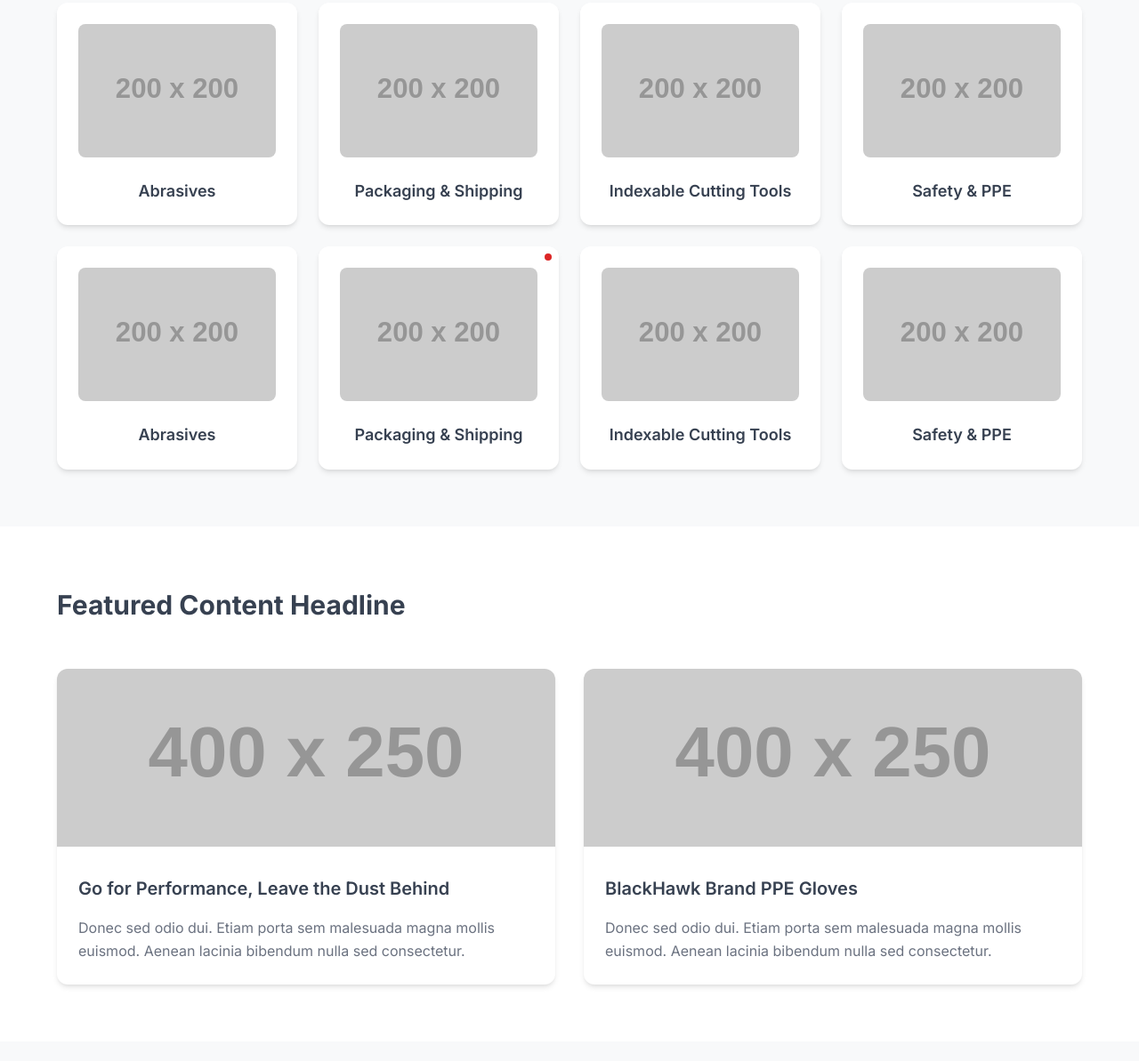
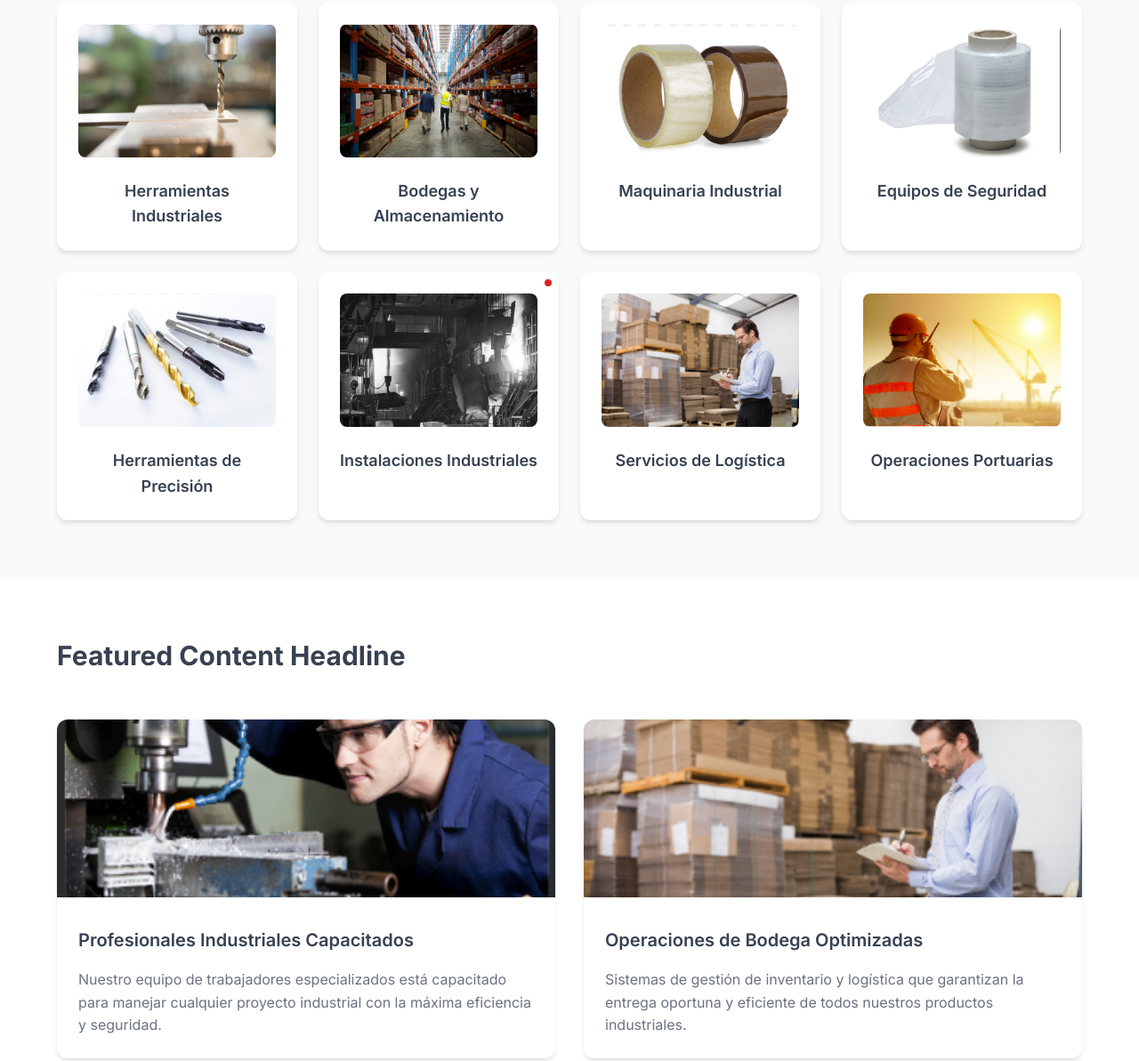
Before and after one commit to MrSombra203/Prueba, a plain HTML site: page index.html in a window 1280 px wide. Shown: the part 778-1971 px from the top of the page at 89% size. Drawn offline with Linux system fonts and the light colour scheme; placeholder pictures from the web are drawn by us.

Commit message:
Se agragaron imagenes en un archivo imagen y se les agrego en la pagina modificando las segciones segun lo nesesitaba cada imagen.

```diff
--- a/index.html
+++ b/index.html
@@ -75,51 +75,51 @@
             <div class="category-grid">
                 <div class="category-card">
                     <div class="category-card__image">
-                        <img src="https://via.placeholder.com/200x200/cccccc/666666?text=Abrasives" alt="Abrasives">
+                        <img src="Imagenes/Imagen heramientas.png" alt="Herramientas Industriales">
                     </div>
-                    <h3 class="category-card__name">Abrasives</h3>
+                    <h3 class="category-card__name">Herramientas Industriales</h3>
                 </div>
                 <div class="category-card">
                     <div class="category-card__image">
-                        <img src="https://via.placeholder.com/200x200/cccccc/666666?text=Packaging" alt="Packaging & Shipping">
+                        <img src="Imagenes/Imagen Bodegas.png" alt="Bodegas y Almacenamiento">
                     </div>
-                    <h3 class="category-card__name">Packaging & Shipping</h3>
+                    <h3 class="category-card__name">Bodegas y Almacenamiento</h3>
                 </div>
                 <div class="category-card">
                     <div class="category-card__image">
-                        <img src="https://via.placeholder.com/200x200/cccccc/666666?text=Cutting+Tools" alt="Indexable Cutting Tools">
+                        <img src="Imagenes/Imagen masquin.png" alt="Maquinaria Industrial">
                     </div>
-                    <h3 class="category-card__name">Indexable Cutting Tools</h3>
+                    <h3 class="category-card__name">Maquinaria Industrial</h3>
                 </div>
                 <div class="category-card">
                     <div class="category-card__image">
-                        <img src="https://via.placeholder.com/200x200/cccccc/666666?text=Safety+PPE" alt="Safety & PPE">
+                        <img src="Imagenes/Imagen Ciinta portectora.png" alt="Equipos de Seguridad">
                     </div>
-                    <h3 class="category-card__name">Safety & PPE</h3>
+                    <h3 class="category-card__name">Equipos de Seguridad</h3>
                 </div>
                 <div class="category-card">
                     <div class="category-card__image">
-                        <img src="https://via.placeholder.com/200x200/cccccc/666666?text=Abrasives" alt="Abrasives">
+                        <img src="Imagenes/Imagen puntas de destornillador.png" alt="Herramientas de Precisión">
                     </div>
-                    <h3 class="category-card__name">Abrasives</h3>
+                    <h3 class="category-card__name">Herramientas de Precisión</h3>
                 </div>
                 <div class="category-card category-card--new">
                     <div class="category-card__image">
-                        <img src="https://via.placeholder.com/200x200/cccccc/666666?text=Packaging" alt="Packaging & Shipping">
+                        <img src="Imagenes/Imagen fabrica.png" alt="Instalaciones Industriales">
                     </div>
-                    <h3 class="category-card__name">Packaging & Shipping</h3>
+                    <h3 class="category-card__name">Instalaciones Industriales</h3>
                 </div>
                 <div class="category-card">
                     <div class="category-card__image">
-                        <img src="https://via.placeholder.com/200x200/cccccc/666666?text=Cutting+Tools" alt="Indexable Cutting Tools">
+                        <img src="Imagenes/Imagen Trabajador en bodegas.png" alt="Servicios de Logística">
                     </div>
-                    <h3 class="category-card__name">Indexable Cutting Tools</h3>
+                    <h3 class="category-card__name">Servicios de Logística</h3>
                 </div>
                 <div class="category-card">
                     <div class="category-card__image">
-                        <img src="https://via.placeholder.com/200x200/cccccc/666666?text=Safety+PPE" alt="Safety & PPE">
+                        <img src="Imagenes/Imagen Trabajador en porto.png" alt="Operaciones Portuarias">
                     </div>
-                    <h3 class="category-card__name">Safety & PPE</h3>
+                    <h3 class="category-card__name">Operaciones Portuarias</h3>
                 </div>
             </div>
         </div>
@@ -132,22 +132,22 @@
             <div class="featured-content__grid">
                 <div class="content-card">
                     <div class="content-card__image">
-                        <img src="https://via.placeholder.com/400x250/cccccc/666666?text=Performance" alt="Go for Performance">
+                        <img src="Imagenes/Imagen Tranadador.png" alt="Trabajador Industrial">
                     </div>
-                    <h3 class="content-card__title">Go for Performance, Leave the Dust Behind</h3>
+                    <h3 class="content-card__title">Profesionales Industriales Capacitados</h3>
                     <p class="content-card__description">
-                        Donec sed odio dui. Etiam porta sem malesuada magna mollis euismod.
-                        Aenean lacinia bibendum nulla sed consectetur.
+                        Nuestro equipo de trabajadores especializados está capacitado para manejar
+                        cualquier proyecto industrial con la máxima eficiencia y seguridad.
                     </p>
                 </div>
                 <div class="content-card">
                     <div class="content-card__image">
-                        <img src="https://via.placeholder.com/400x250/cccccc/666666?text=PPE+Gloves" alt="BlackHawk Brand PPE Gloves">
+                        <img src="Imagenes/Imagen Trabajador en bodegas.png" alt="Operaciones de Bodega">
                     </div>
-                    <h3 class="content-card__title">BlackHawk Brand PPE Gloves</h3>
+                    <h3 class="content-card__title">Operaciones de Bodega Optimizadas</h3>
                     <p class="content-card__description">
-                        Donec sed odio dui. Etiam porta sem malesuada magna mollis euismod.
-                        Aenean lacinia bibendum nulla sed consectetur.
+                        Sistemas de gestión de inventario y logística que garantizan la entrega
+                        oportuna y eficiente de todos nuestros productos industriales.
                     </p>
                 </div>
             </div>
@@ -185,31 +185,31 @@
                 <div class="carousel__content">
                     <div class="product-card">
                         <div class="product-card__image">
-                            <img src="https://via.placeholder.com/200x200/ffffff/666666?text=Product" alt="Product">
+                            <img src="Imagenes/Imagen heramientas.png" alt="Herramientas Industriales">
                         </div>
-                        <h3 class="product-card__name">Product Name Commodo Vehicula Part Urient</h3>
-                        <p class="product-card__number">Product Number</p>
+                        <h3 class="product-card__name">Herramientas Industriales Profesionales</h3>
+                        <p class="product-card__number">HI-001</p>
                     </div>
                     <div class="product-card">
                         <div class="product-card__image">
-                            <img src="https://via.placeholder.com/200x200/ffffff/666666?text=Product" alt="Product">
+                            <img src="Imagenes/Imagen masquin.png" alt="Maquinaria Industrial">
                         </div>
-                        <h3 class="product-card__name">Product Name Commodo Vehicula Part Urient</h3>
-                        <p class="product-card__number">Product Number</p>
+                        <h3 class="product-card__name">Maquinaria Industrial de Alta Calidad</h3>
+                        <p class="product-card__number">MI-002</p>
                     </div>
                     <div class="product-card">
                         <div class="product-card__image">
-                            <img src="https://via.placeholder.com/200x200/ffffff/666666?text=Product" alt="Product">
+                            <img src="Imagenes/Imagen puntas de destornillador.png" alt="Herramientas de Precisión">
                         </div>
-                        <h3 class="product-card__name">Product Name Commodo Vehicula Part Urient</h3>
-                        <p class="product-card__number">Product Number</p>
+                        <h3 class="product-card__name">Herramientas de Precisión Especializadas</h3>
+                        <p class="product-card__number">HP-003</p>
                     </div>
                     <div class="product-card">
                         <div class="product-card__image">
-                            <img src="https://via.placeholder.com/200x200/ffffff/666666?text=Product" alt="Product">
+                            <img src="Imagenes/Imagen Ciinta portectora.png" alt="Equipos de Seguridad">
                         </div>
-                        <h3 class="product-card__name">Product Name Commodo Vehicula Part Urient</h3>
-                        <p class="product-card__number">Product Number</p>
+                        <h3 class="product-card__name">Equipos de Seguridad Industrial</h3>
+                        <p class="product-card__number">ES-004</p>
                     </div>
                 </div>
                 <button class="carousel__btn carousel__btn--next">›</button>
@@ -303,36 +303,36 @@
     <!-- Featured Content Bottom Section -->
     <section class="featured-content-bottom">
         <div class="container">
-            <h2 class="featured-content-bottom__title">Featured Content Headline</h2>
+            <h2 class="featured-content-bottom__title">Soluciones Industriales Integrales</h2>
             <div class="featured-content-bottom__grid">
                 <div class="content-card">
                     <div class="content-card__image">
-                        <img src="https://via.placeholder.com/400x250/cccccc/666666?text=Performance" alt="Go for Performance">
+                        <img src="Imagenes/Imagen fabrica.png" alt="Instalaciones Industriales">
                     </div>
-                    <h3 class="content-card__title">Go for Performance, Leave the Dust Behind</h3>
+                    <h3 class="content-card__title">Instalaciones Industriales Modernas</h3>
                     <p class="content-card__description">
-                        Donec sed odio dui. Etiam porta sem malesuada magna mollis euismod.
-                        Aenean lacinia bibendum nulla sed consectetur.
+                        Nuestras instalaciones están equipadas con la tecnología más avanzada
+                        para garantizar la máxima eficiencia en todos nuestros procesos industriales.
                     </p>
                 </div>
                 <div class="content-card">
                     <div class="content-card__image">
-                        <img src="https://via.placeholder.com/400x250/cccccc/666666?text=PPE+Gloves" alt="BlackHawk Brand PPE Gloves">
+                        <img src="Imagenes/Imagen Trabajador en porto.png" alt="Operaciones Portuarias">
                     </div>
-                    <h3 class="content-card__title">BlackHawk Brand PPE Gloves</h3>
+                    <h3 class="content-card__title">Operaciones Portuarias Especializadas</h3>
                     <p class="content-card__description">
-                        Donec sed odio dui. Etiam porta sem malesuada magna mollis euismod.
-                        Aenean lacinia bibendum nulla sed consectetur.
+                        Servicios especializados en operaciones portuarias con personal capacitado
+                        y equipos de última generación para el manejo de carga industrial.
                     </p>
                 </div>
                 <div class="content-card">
                     <div class="content-card__image">
-                        <img src="https://via.placeholder.com/400x250/cccccc/666666?text=Cutting+Tools" alt="Reliable Cutting Tools">
+                        <img src="Imagenes/Imagen Bodegas.png" alt="Gestión de Bodegas">
                     </div>
-                    <h3 class="content-card__title">Reliable Cutting Tools, Ready When You Are</h3>
+                    <h3 class="content-card__title">Gestión Avanzada de Bodegas</h3>
                     <p class="content-card__description">
-                        Donec sed odio dui. Etiam porta sem malesuada magna mollis euismod.
-                        Aenean lacinia bibendum nulla sed consectetur.
+                        Sistemas de gestión de bodegas optimizados que garantizan el almacenamiento
+                        seguro y eficiente de todos nuestros productos industriales.
                     </p>
                 </div>
             </div>
--- a/styles.scss
+++ b/styles.scss
@@ -277,7 +277,7 @@ body {
 
 .hero {
   background: linear-gradient(rgba(0, 0, 0, 0.5), rgba(0, 0, 0, 0.5)),
-              url('https://via.placeholder.com/1920x600/1e3a8a/ffffff?text=Industrial+Background');
+              url('Imagenes/Imagen fabrica.png');
   background-size: cover;
   background-position: center;
   min-height: 500px;
@@ -628,7 +628,7 @@ body {
 
 .contact-services {
   background: linear-gradient(rgba(220, 38, 38, 0.8), rgba(220, 38, 38, 0.8)),
-              url('https://via.placeholder.com/1920x300/cccccc/666666?text=Contact+Background');
+              url('Imagenes/Imagen Trabajador en bodegas.png');
   background-size: cover;
   background-position: center;
   padding: $spacing-3xl 0;
@@ -661,7 +661,7 @@ body {
 
 .blog-section {
   background: linear-gradient(rgba(0, 0, 0, 0.7), rgba(0, 0, 0, 0.7)),
-              url('https://via.placeholder.com/1920x400/cccccc/666666?text=Blog+Background');
+              url('Imagenes/Imagen Trabajador en porto.png');
   background-size: cover;
   background-position: center;
   padding: $spacing-3xl 0;
```
Also changed, not shown: Imagenes/Imagen Bodegas.png (added), Imagenes/Imagen Ciinta portectora.png (added), Imagenes/Imagen Trabajador en bodegas.png (added), Imagenes/Imagen Trabajador en porto.png (added), Imagenes/Imagen Tranadador.png (added), Imagenes/Imagen fabrica.png (added), Imagenes/Imagen heramientas.png (added), Imagenes/Imagen masquin.png (added), Imagenes/Imagen puntas de destornillador.png (added), README.md, styles.css.
